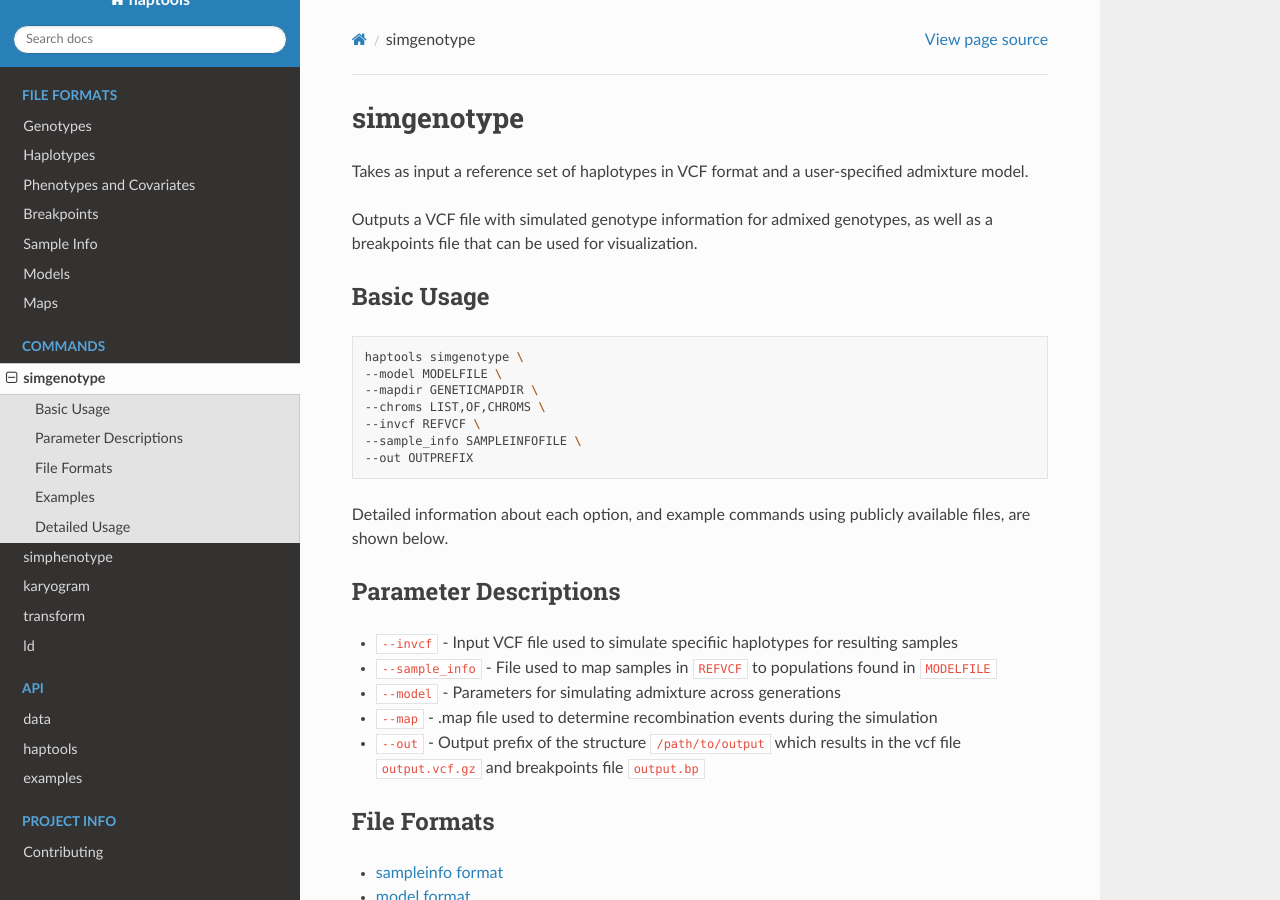
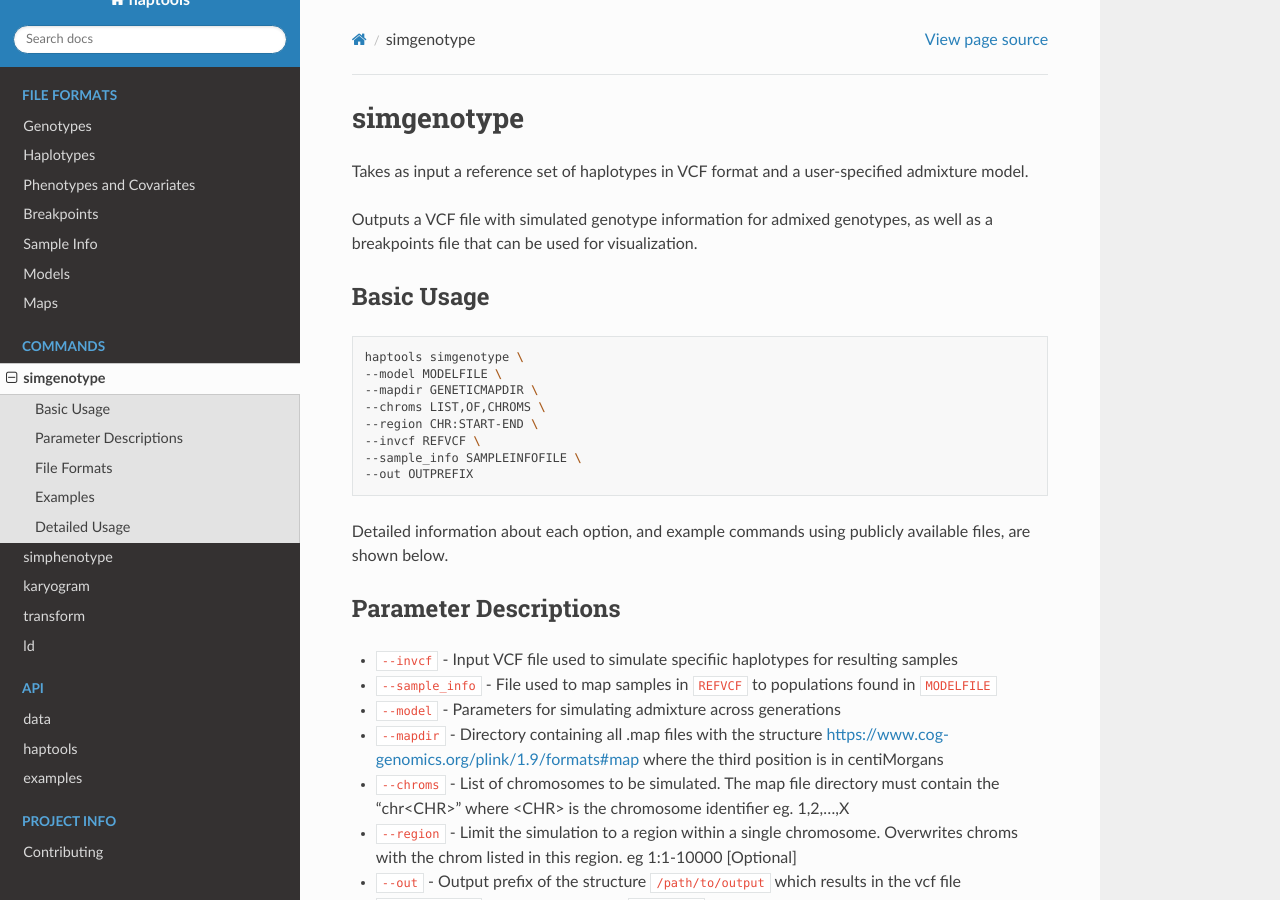
Before and after one commit to CAST-genomics/haptools, a Sphinx documentation site: the page built from docs/commands/simgenotype.rst, in a window 1280 px wide and 900 px high. Built offline with Sphinx 7.4.7 and the Read the Docs theme 2.0.0, drawn with Linux system fonts in a browser that asks for light colours.

Commit message:
Update simgenotype.rst

```diff
--- a/docs/commands/simgenotype.rst
+++ b/docs/commands/simgenotype.rst
@@ -16,6 +16,7 @@ Basic Usage
   --model MODELFILE \
   --mapdir GENETICMAPDIR \
   --chroms LIST,OF,CHROMS \
+  --region CHR:START-END \
   --invcf REFVCF \
   --sample_info SAMPLEINFOFILE \
   --out OUTPREFIX
@@ -27,7 +28,9 @@ Parameter Descriptions
 * ``--invcf`` - Input VCF file used to simulate specifiic haplotypes for resulting samples
 * ``--sample_info`` - File used to map samples in ``REFVCF`` to populations found in ``MODELFILE``
 * ``--model`` - Parameters for simulating admixture across generations
-* ``--map`` - .map file used to determine recombination events during the simulation
+* ``--mapdir`` - Directory containing all .map files with the structure https://www.cog-genomics.org/plink/1.9/formats#map where the third position is in centiMorgans
+* ``--chroms`` - List of chromosomes to be simulated. The map file directory must contain the "chr<CHR>" where <CHR> is the chromosome identifier eg. 1,2,...,X
+* ``--region`` - Limit the simulation to a region within a single chromosome. Overwrites chroms with the chrom listed in this region. eg 1:1-10000 [Optional]
 * ``--out`` - Output prefix of the structure ``/path/to/output`` which results in the vcf file ``output.vcf.gz`` and breakpoints file ``output.bp``
 
 File Formats
```
